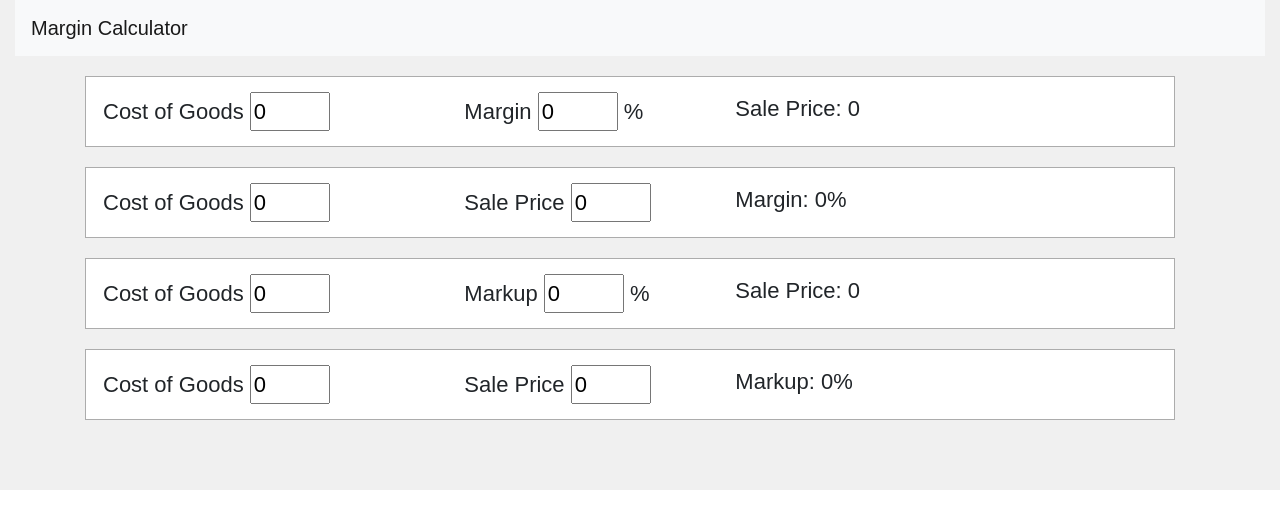
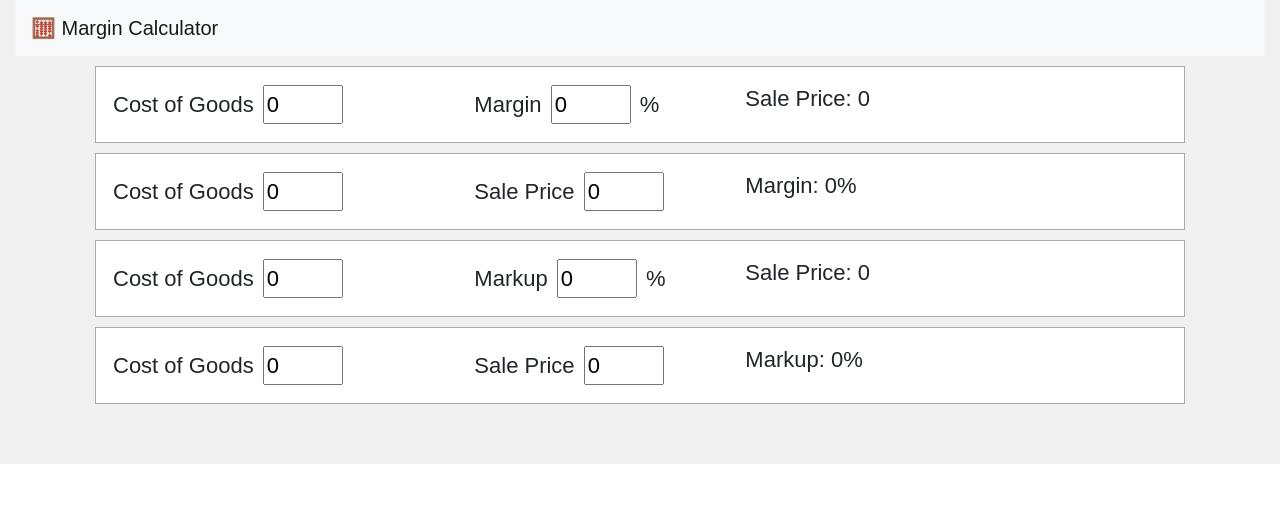
Before and after one commit to alex-lip/CompoundInterestCalculator, a Vue app in the folder CapstoneTemplate/vue/: page / in a window 1280 px wide. Shown: the top 528 px of the page. Built offline with nearby package versions, Linux system fonts and the light colour scheme.

Commit message:
Input box margin

```diff
--- a/CapstoneTemplate/vue/public/index.html
+++ b/CapstoneTemplate/vue/public/index.html
@@ -14,7 +14,7 @@
   </head>
   <body>
     <noscript>
-      <strong>We're sorry but final-vue-capstone-seed doesn't work properly without JavaScript enabled. Please enable it to continue.</strong>
+      <strong>We're sorry but Margin Calculator doesn't work properly without JavaScript enabled. Please enable it to continue.</strong>
     </noscript>
     <div id="app"></div>
     <!-- built files will be auto injected -->
--- a/CapstoneTemplate/vue/src/App.vue
+++ b/CapstoneTemplate/vue/src/App.vue
@@ -5,7 +5,7 @@
   <div id="app" class="container-fluid"> <!-- If you start to get random styling you don't like, remove container from this div -->
     <nav class="navbar navbar-light bg-light justify-content-between">
       <router-link class="navbar-brand" v-bind:to="{ name: 'home' }">
-        Margin Calculator
+        🧮 Margin Calculator
       </router-link>
       </nav>
       <router-view />
--- a/CapstoneTemplate/vue/src/views/Home.vue
+++ b/CapstoneTemplate/vue/src/views/Home.vue
@@ -109,11 +109,12 @@ input::-webkit-inner-spin-button {
   padding: 15px 2px;
   font-size: 22px;
   background-color: white;
-  margin: 20px 20px 20px 0px;
+  margin: 10px;
 }
 
 .inputBox {
   width: 80px;
+  margin: 3px;
 }
 /*
 .box1 {
```
